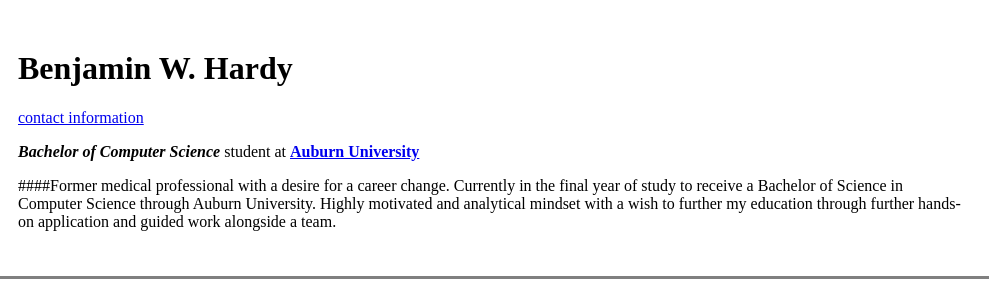
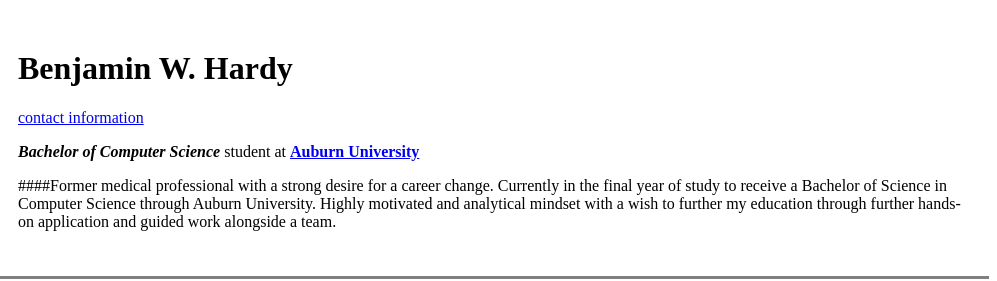
Before and after one commit to Benwhardy/cv, a plain HTML site: page index.html in a window 1280 px wide. Shown: the top 281 px of the page, 283-1280 px from the left. Drawn offline with Linux system fonts and the light colour scheme.

Commit message:
Update index.html

```diff
--- a/index.html
+++ b/index.html
@@ -15,7 +15,7 @@
                 <p><a href="contactInfo.html">contact information</a></p>
                 <p><em><strong>Bachelor of Computer Science</em></strong> student at
                     <strong><a href="https://www.auburn.edu/">Auburn University</a></strong></p>
-                <p>####Former medical professional with a desire for a career change. Currently in the final
+                <p>####Former medical professional with a strong desire for a career change. Currently in the final
                     year of study to receive a Bachelor of Science in Computer Science through Auburn
                     University. Highly motivated and analytical mindset with a wish to further my
                     education through further hands-on application and guided work alongside a team.</p>
```
